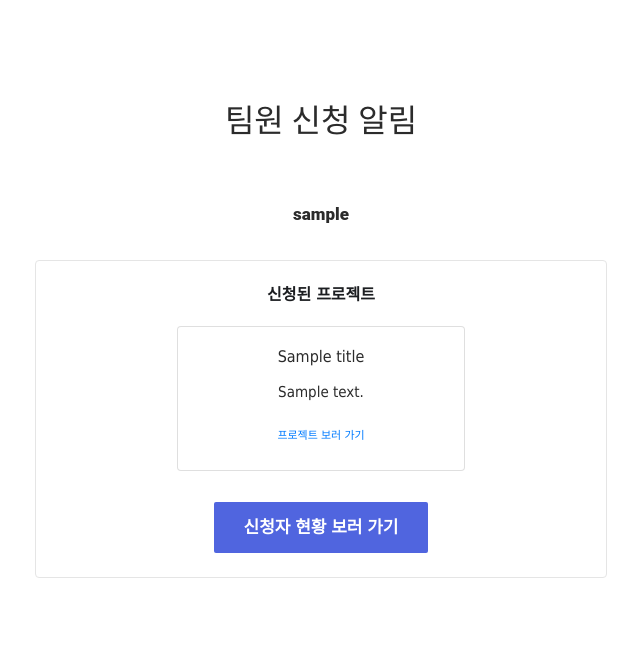
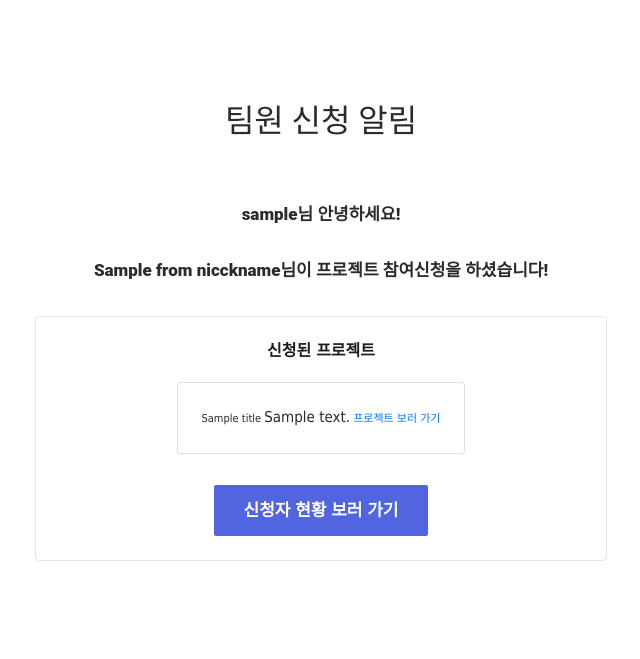
Before and after one commit to Scope-Team9/Scope_BackEnd, a Spring app: template src/main/resources/templates/applicantEmail.html in a window 1280 px wide. Shown: the top 659 px of the page, without its empty margins (319-959 px from the left). Run offline with Thymeleaf, Linux system fonts and the light colour scheme; the template is opened without the code that fills it: most values are stand-ins (such as "Sample title", 1, 10 or a date in 2020); data that the repository does not hold is empty; some of the project's set-up classes (security, data sources, template engines, error pages and the like) are left out, and stand-ins take their place.

Commit message:
[수정] 메일 알림 테스트 후 수정

```diff
--- a/src/main/java/com/studycollaboproject/scope/controller/ApiTestRestController.java
+++ b/src/main/java/com/studycollaboproject/scope/controller/ApiTestRestController.java
@@ -22,9 +22,11 @@ public class ApiTestRestController {
 
     @PostMapping("/api-test")
     public Map<String,String>  makeApiTestUser(@RequestBody SignupTestDto signupTestDto){
-        User user = new User(signupTestDto);
+        String jwtToken =jwtTokenProvider.createToken(signupTestDto.getSnsId());
+        System.out.println("jwtToken = " + jwtToken);
+        System.out.println("jwtToken.split(\".\")[1] = " + jwtToken.split("\\.")[1]);
+        User user = new User(signupTestDto,jwtToken.split("\\.")[1]);
         userRepository.save(user);
-        String jwtToken =jwtTokenProvider.createToken(signupTestDto.getSnsId());
         Map<String ,String> token = new HashMap<>();
         token.put("token",jwtToken);
         return token;
--- a/src/main/java/com/studycollaboproject/scope/controller/TeamRestController.java
+++ b/src/main/java/com/studycollaboproject/scope/controller/TeamRestController.java
@@ -55,7 +55,7 @@ public class TeamRestController {
         Team team = teamService.acceptMember(post, applyUser, requestDto.isAccept());        //지원자 승인/거절
         mailService.acceptTeamMailBilder(new MailDto(team));
         List<MemberListResponseDto> responseDto = teamService.getMember(postId);  //지원지 목록 출력
-        return new ResponseDto("200", "추천 결과가 저장되었습니다.",responseDto) ;
+        return new ResponseDto("200", "신청 상태가 변경되었습니다.",responseDto) ;
     }
 
     @Operation(summary = "팀원 조회")
--- a/src/main/java/com/studycollaboproject/scope/model/User.java
+++ b/src/main/java/com/studycollaboproject/scope/model/User.java
@@ -72,7 +72,7 @@ public class User extends Timestamped {
         this.emailReceiveAgreement = false;
         this.introduction = "";
     }
-    public User(SignupTestDto signupTestDto){
+    public User(SignupTestDto signupTestDto, String token){
         this.email =signupTestDto.getEmail();
         this.snsId = signupTestDto.getSnsId();
         this.nickname = signupTestDto.getNickname();
@@ -81,6 +81,7 @@ public class User extends Timestamped {
         this.introduction = "";
         this.isVerifiedEmail = false;
         this.emailReceiveAgreement = false;
+        this.mailAuthenticationCode = token;
     }
     public User(String snsId,String userPropensityType,String memberPropensityType, String nickname,String email){
         this.snsId = snsId;
--- a/src/main/java/com/studycollaboproject/scope/service/MailService.java
+++ b/src/main/java/com/studycollaboproject/scope/service/MailService.java
@@ -16,6 +16,7 @@ import org.thymeleaf.spring5.SpringTemplateEngine;
 
 import javax.mail.MessagingException;
 import javax.mail.internet.MimeMessage;
+import javax.transaction.Transactional;
 import java.util.Optional;
 import java.util.Properties;
 
@@ -72,7 +73,7 @@ public class MailService {
         context.setVariable("userId", mailDto.getToUserId());
         String subject = "[scope]" + mailDto.getToNickname() + "님의 프로젝트에" + mailDto.getFromNickname() + "님이 팀원 신청을 했습니다.";
 
-        String body = templateEngine.process("acceptTeamEmail", context);
+        String body = templateEngine.process("applicantEmail", context);
 
         setMail(subject, body, email);
     }
@@ -127,6 +128,7 @@ public class MailService {
         setMail(subject, body, email);
     }
 
+    @Transactional
     public void emailAuthCodeCheck(String code, Long userId) {
         Optional<User> user = userRepository.findById(userId);
         if (user.isPresent()) {
--- a/src/main/resources/templates/applicantEmail.html
+++ b/src/main/resources/templates/applicantEmail.html
@@ -1,6 +1,7 @@
 <!DOCTYPE html>
 <html xmlns="http://www.w3.org/1999/xhtml" xmlns:th="http://www.thymeleaf.org" xmlns: lang="en">
 <head>
+    <title>Scope</title>
     <link rel="stylesheet" href="https://maxcdn.bootstrapcdn.com/bootstrap/4.0.0/css/bootstrap.min.css"
           integrity="sha384-Gn5384xqQ1aoWXA+058RXPxPg6fy4IWvTNh0E263XmFcJlSAwiGgFAW/dAiS6JXm" crossorigin="anonymous">
     <meta charset="UTF-8">
@@ -36,8 +37,8 @@
                     </tr>
                     <tr>
                         <td style="color:#2b2b2b;font-family:'roboto','Noto Sans KR','AppleSDGothicNeo-Regular','Malgun Gothic',Arial,'sans-serif';font-size:17px;font-weight:800;line-height:28px;padding:0;vertical-align:top">
-                            <span th:text="${toNickname}">님 안녕하세요!<br><br><span th:text="${fromNicckname}">님이 프로젝트 참여신청을 하셨습니다!<br></span>
-                            </span>
+                            <span th:text="${toNickname}"></span>님 안녕하세요!<br><br><span th:text="${fromNicckname}"></span>님이 프로젝트 참여신청을 하셨습니다!<br>
+
                         </td>
                     </tr>
                     <td style="text-align: center">
@@ -66,8 +67,8 @@
 
                                                     <div class="card text-center" style="width: 18rem;display: inline-block">
                                                         <div class="card-body" >
-                                                            <h6 th:text="${title}" class="card-title" style="color: #2b2b2b">프로젝트 타이틀</h6>
-                                                            <p th:text="${summary}" class="card-text" style="color: #2b2b2b;font-size: 15px">한 줄 설명</p>
+                                                            <span th:text="${title}" class="card-title" style="color: #2b2b2b">프로젝트 타이틀</span>
+                                                            <span th:text="${summary}" class="card-text" style="color: #2b2b2b;font-size: 15px">한 줄 설명</span>
                                                             <a th:href="@{http://localhost:8080/api/post/{postId}(postId = ${postId})}">프로젝트 보러 가기</a>
                                                         </div>
                                                     </div>
--- a/src/main/resources/templates/emailAuthentication.html
+++ b/src/main/resources/templates/emailAuthentication.html
@@ -2,6 +2,7 @@
 <html xmlns="http://www.w3.org/1999/xhtml" xmlns:th="http://www.thymeleaf.org" xmlns: lang="en">
 <head>
     <meta charset="UTF-8">
+    <title>Scope</title>
 </head>
 <body>
 <div style="height:100%;text-align: center;">
@@ -34,8 +35,8 @@
                     </tr>
                     <tr>
                         <td style="color:#2b2b2b;font-family:'roboto','Noto Sans KR','AppleSDGothicNeo-Regular','Malgun Gothic',Arial,'sans-serif';font-size:17px;font-weight:800;line-height:28px;padding:0;vertical-align:top">
-                            <span th:text="${nickname}">님 안녕하세요!<br>아래 버튼을 눌러서 이메일 <span
-                                    class="il">인증</span>을 완료하세요!</span>
+                            <span th:text="${nickname}"></span>님 안녕하세요!<br>아래 버튼을 눌러서 이메일 <span
+                                    class="il">인증</span>을 완료하세요!
                         </td>
                     </tr>
                     <td style="text-align: center">
```
Also changed, not shown: src/main/java/com/studycollaboproject/scope/controller/TestDataRunner.java (+4 -3 lines), src/main/resources/templates/applicationNoticeEmail.html (+5 -4 lines).
